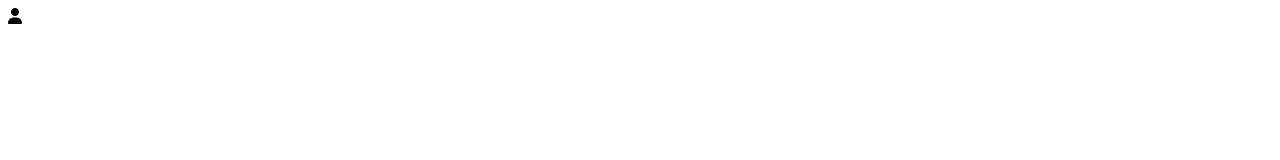
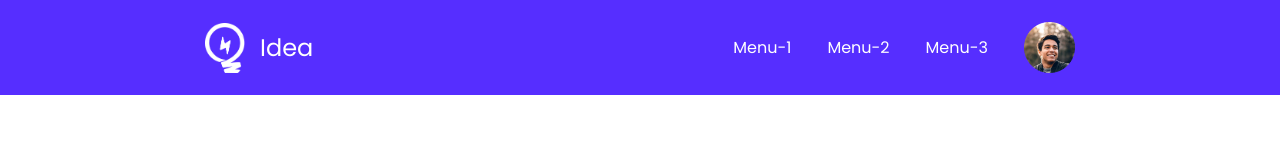
Before and after one commit to naimurcse/leader-board, a plain HTML site: page index.html in a window 1280 px wide. Drawn offline with Linux system fonts and the light colour scheme.

Commit message:
Header Done

```diff
--- a/css/style.css
+++ b/css/style.css
@@ -2,7 +2,90 @@
 
 @import url('https://fonts.googleapis.com/css2?family=Poppins:wght@300;400;700&family=Raleway:wght@300;400;700&display=swap');
 
-/* font-family: 'Poppins', sans-serif; */
+/* font-family: 'Raleway', sans-serif; */
 
 
-/* font-family: 'Raleway', sans-serif; */
+/* Utilities Style*/
+
+body {
+    margin: 0;
+    font-family: 'Poppins', sans-serif;
+}
+
+.container {
+    width: 870px;
+}
+
+
+/* Header Start */
+
+header {
+    background-color: #562EFF;
+    display: flex;
+    flex-direction: column;
+    align-items: center;
+    padding: 19px 0;
+}
+
+.header-content {
+    display: flex;
+    align-items: center;
+    justify-content: space-between;
+}
+
+.logo-area {
+    display: flex;
+    align-items: center;
+}
+
+.logo-area img {
+    width: 40px;
+    display: block;
+    height: 50px;
+}
+
+.logo-area h3 {
+    font-family: Poppins;
+    font-style: normal;
+    font-weight: 500;
+    font-size: 24px;
+    color: #FFFFFF;
+    margin: 0;
+    padding-left: 15px;
+}
+
+.nav-area {
+    display: flex;
+    align-items: center;
+}
+
+.nav-area ul {
+    display: flex;
+    align-items: center;
+}
+
+.nav-area ul li {
+    list-style: none;
+}
+
+.nav-area ul li a {
+    font-family: Poppins;
+    font-weight: 400;
+    font-size: 16px;
+    /* identical to box height */
+    color: #FFFFFF;
+    text-decoration: none;
+    margin-right: 36px;
+}
+
+.nav-area ul li a:hover {}
+
+.profile-icon {}
+
+.profile-icon img {
+    width: 51px;
+    display: block;
+}
+
+
+/* Header End */
--- a/index.html
+++ b/index.html
@@ -16,7 +16,31 @@
 </head>
 
 <body>
-    <i class="fa-solid fa-user"></i>
+
+    <!-- Header Start -->
+    <header>
+        <div class="container">
+            <div class="header-content">
+                <div class="logo-area">
+                    <img src="images/icons/logo.png" alt="logo">
+                    <h3>Idea</h3>
+                </div>
+                <nav class="nav-area">
+                    <ul>
+                        <li><a href="#">Menu-1</a></li>
+                        <li><a href="#">Menu-2</a></li>
+                        <li><a href="#">Menu-3</a></li>
+                    </ul>
+                    <div class="profile-icon">
+                        <img src="images/icons/profile.png" alt="profile">
+                    </div>
+                </nav>
+            </div>
+        </div>
+    </header>
+    <!-- Header End -->
+
+
 </body>
 
 </html>
```
